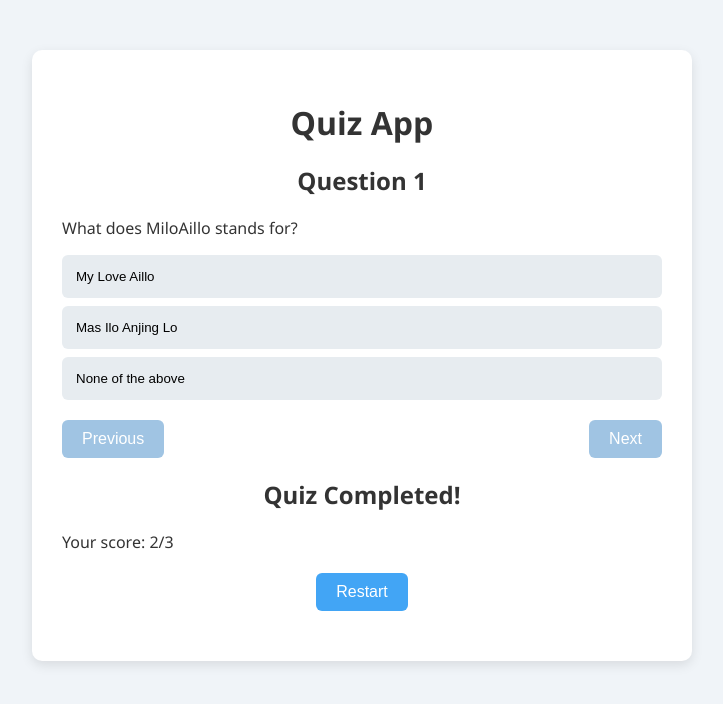
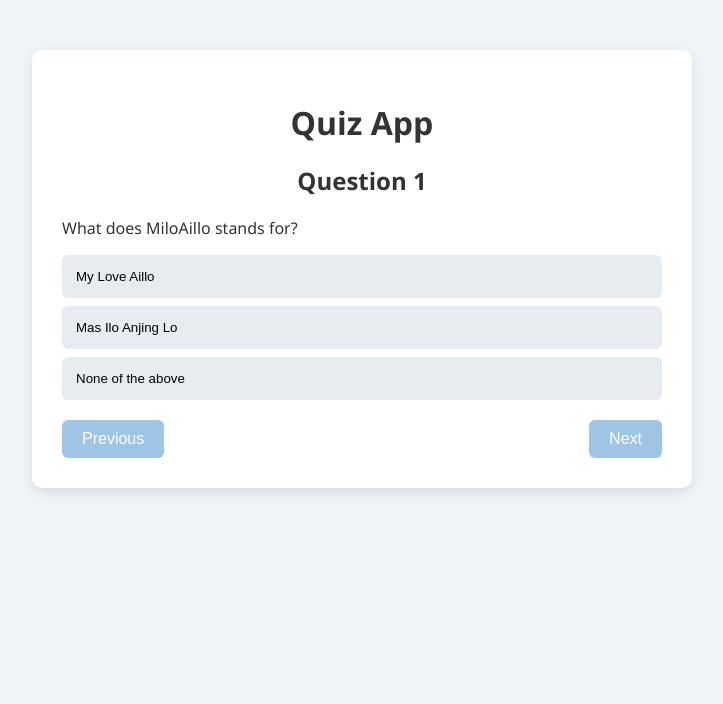
Before and after one commit to MiloAillo/learn-React, a React (Vite) app: page / in a window 1280 px wide. Shown: the top 704 px of the page, without its empty margins (278-1001 px from the left). Built offline with nearby package versions, Linux system fonts and the light colour scheme.

Commit message:
adding finish quiz logic

```diff
--- a/src/containers/quizContainer.jsx
+++ b/src/containers/quizContainer.jsx
@@ -1,4 +1,4 @@
-import { useState } from "react"
+import { useEffect, useState } from "react"
 import Quiz from "../components/quiz";
 import Result from "../components/result";
 
@@ -7,6 +7,7 @@ function QuizContainer() {
     const [userAnswers, setUserAnswers] = useState([null, null, null])
     const [currentQuestion, setCurrentQuestion] = useState(0)
     const [isFinished, setIsFinished] = useState(false)
+    useEffect(() => {console.log(isFinished)}, [])
 
     // Normal Variables
     const selectedAnswer = userAnswers[currentQuestion]
@@ -49,8 +50,9 @@ function QuizContainer() {
         }
     }
 
-    return <div>
-        <Quiz
+    return isFinished
+    ? <Result />
+    : <Quiz
         question = {questionBank[currentQuestion]}
         currentIndex = {currentQuestion}
         userAnswers = {userAnswers}
@@ -59,9 +61,7 @@ function QuizContainer() {
         nextQuestion = {nextQuestion}
         selectedAnswer = {selectedAnswer}
         questionBank = {questionBank}
-        />
-        <Result />
-    </div>
+    />
 }
 
 export default QuizContainer
```
